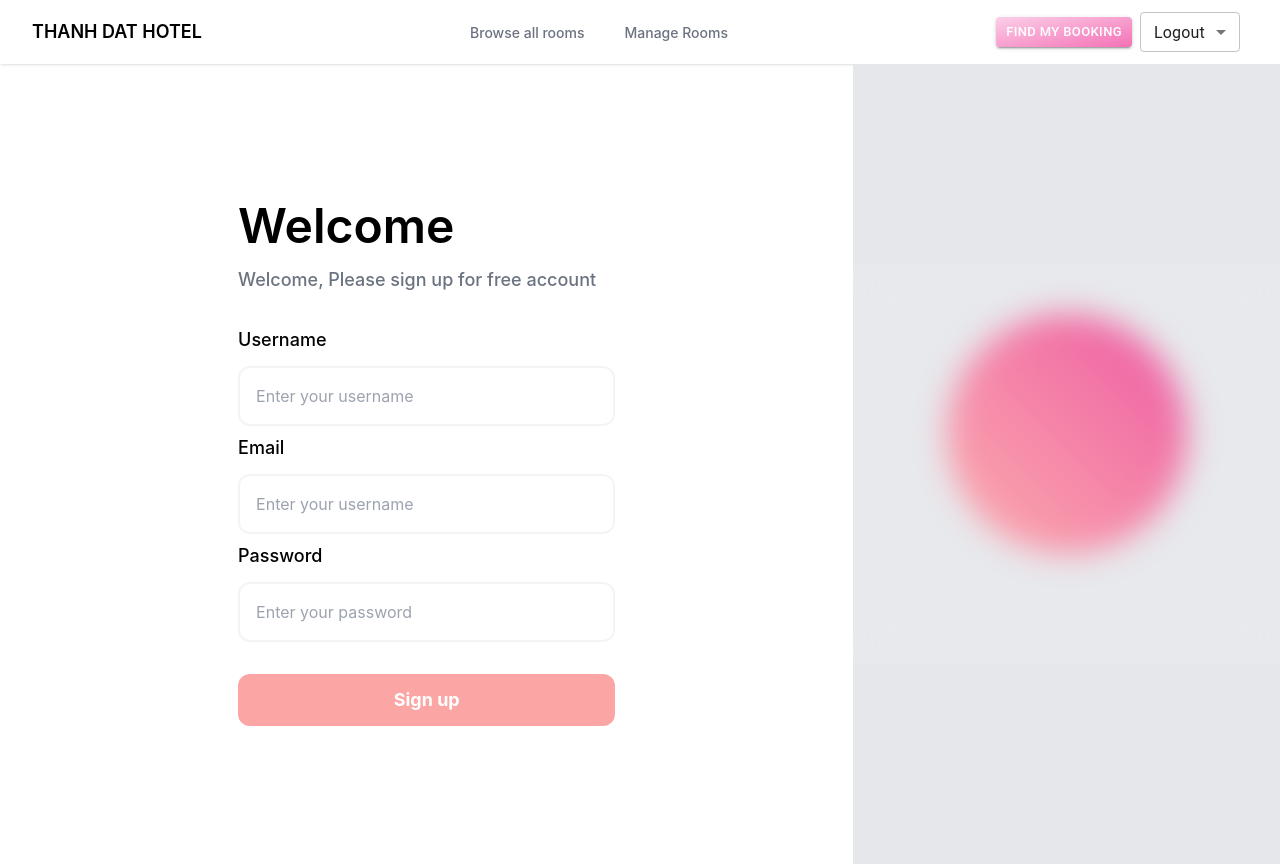
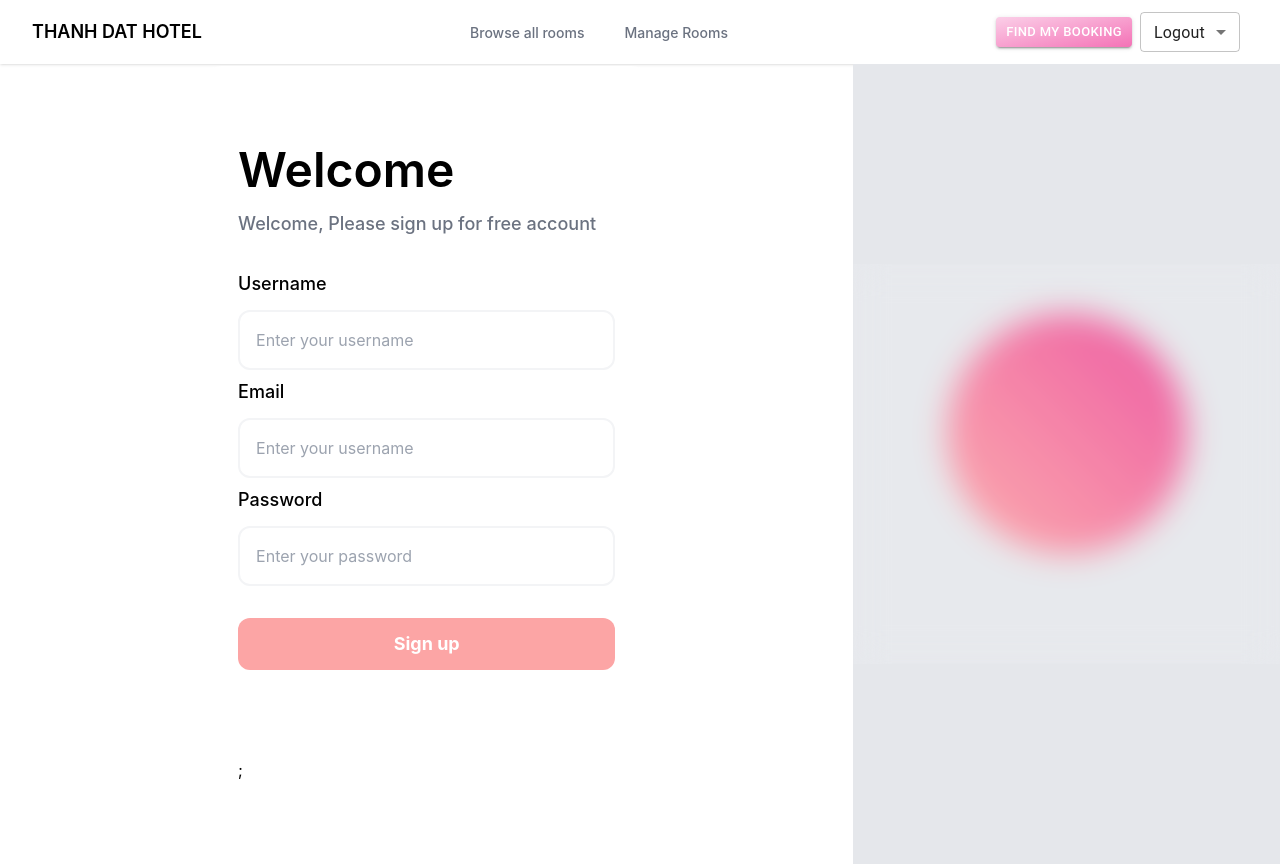
Before and after one commit to NVCLong/MangerHotel, a React (Create React App) app in the folder frontend/myapp/: page /register in a window 1280 px wide. Shown: the top 866 px of the page. Built offline with nearby package versions, Linux system fonts and the light colour scheme.

Commit message:
Done oauth2

```diff
--- a/frontend/myapp/src/page/Login.js
+++ b/frontend/myapp/src/page/Login.js
@@ -90,8 +90,10 @@ export default function Login(){
 
                                         const decoded = jwtDecode(credentialResponse.credential);
                                         console.log(decoded.family_name);
-                                        const response=await axios.get(`http://localhost:8080/api/v1/auth/oauth2/register?email=${decoded.email}&name=${decoded.family_name}`)
-                                        console.log(response.data);
+                                        const response=await axios.get(`http://localhost:8080/api/v1/auth/oauth2/signin?email=${decoded.email}&name=${decoded.family_name}`)
+                                        localStorage.setItem("access_token",response.data.access_token);
+                                        document.cookie=`refresh_token=${response.data.refresh_token}`
+                                        navigator('/')
                                     }}
                                     onError={() => {
                                         console.log('Login Failed');
--- a/frontend/myapp/src/page/Register.js
+++ b/frontend/myapp/src/page/Register.js
@@ -2,6 +2,9 @@ import {useState} from "react";
 import {flushSync} from "react-dom";
 import{useNavigate} from "react-router-dom";
 import  axios from "axios"
+import {GoogleLogin, GoogleOAuthProvider} from '@react-oauth/google';
+import {act} from "react-dom/test-utils";
+import { jwtDecode } from "jwt-decode";
 export  default  function Register(){
     const [userName, setUsername]= useState("")
     const [password, setPassword]= useState("")
@@ -73,6 +76,24 @@ export  default  function Register(){
                             > Sign up
                             </button>
                         </div>
+                        <div className="mt-8 flex flex-col gap-y-4">
+                            <GoogleOAuthProvider clientId="470811894525-b7sf673t32ebqtscushm04sloifpqigv.apps.googleusercontent.com">
+                                <GoogleLogin
+                                    onSuccess={async credentialResponse => {
+
+                                        const decoded = jwtDecode(credentialResponse.credential);
+                                        console.log(decoded.family_name);
+                                        const response=await axios.get(`http://localhost:8080/api/v1/auth/oauth2/register?email=${decoded.email}&name=${decoded.family_name}`)
+                                        localStorage.setItem("access_token",response.data.access_token);
+                                        document.cookie=`refresh_token=${response.data.refresh_token}`
+                                        navigator('/')
+                                    }}
+                                    onError={() => {
+                                        console.log('Login Failed');
+                                    }}
+                                />
+                            </GoogleOAuthProvider>;
+                        </div>
                     </form>
                 </div>
             </div>
```
